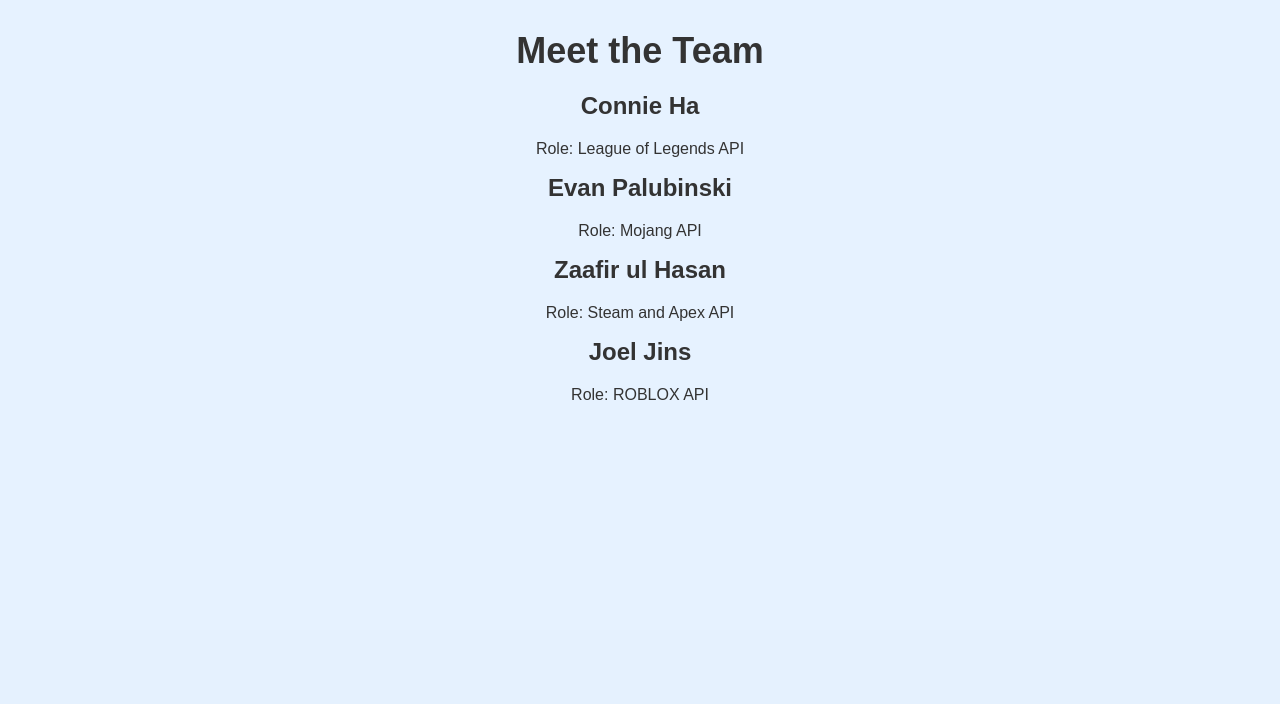
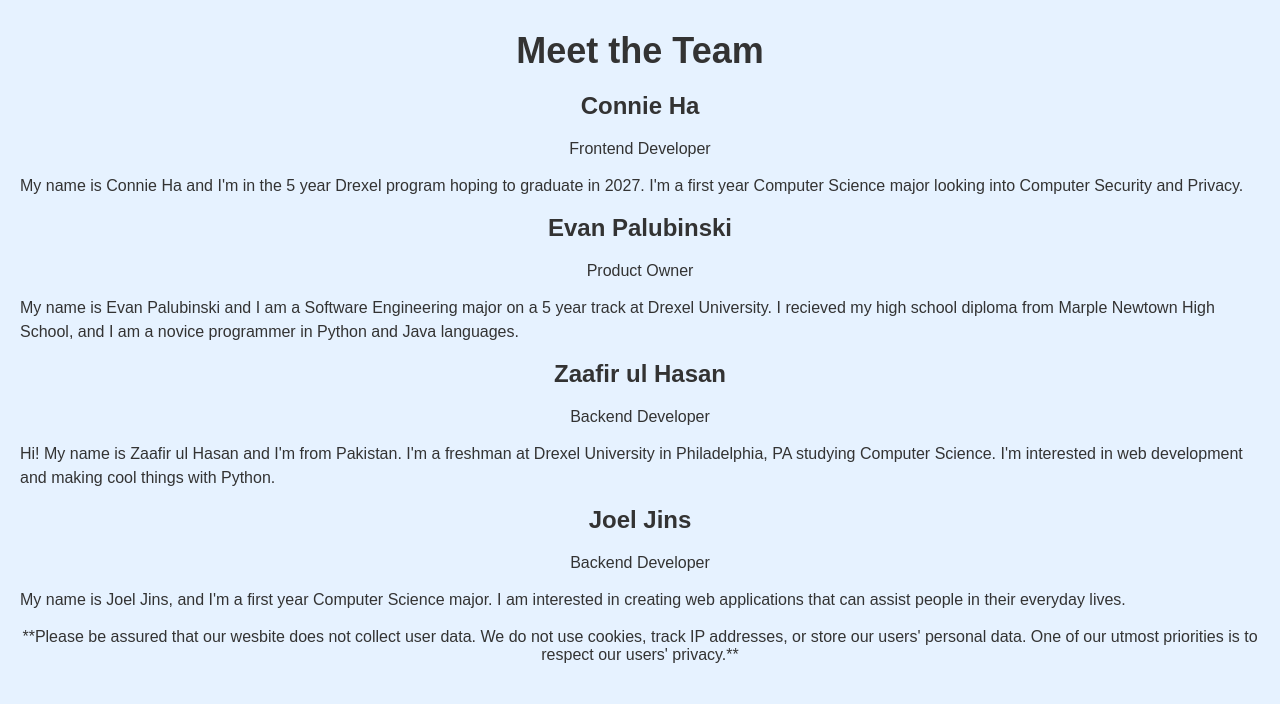
Before and after one commit to ZaafirUlHasan/TrackIt, a Flask app: page /About.html in a window 1280 px wide. Shown: the part 170-874 px from the top of the page. Before the commit the page ends 570 px from the top, so only its background shows below. Run offline with Flask 3, Linux system fonts and the light colour scheme.

Commit message:
DESCRIBE COMMIT IN A FEW WORDS

```diff
--- a/TrackIt/templates/About.html
+++ b/TrackIt/templates/About.html
@@ -75,11 +75,18 @@
 		<section>
 			<h1><center>Meet the Team</center></h1>
 			<h2><center>Connie Ha</center></h2>
-      <p><center>Role: League of Legends API</center></p>
+      <p><center>Frontend Developer</center></p>
+<p> My name is Connie Ha and I'm in the 5 year Drexel program hoping to graduate in 2027. I'm a first year Computer Science major looking into Computer Security and Privacy. </p>
       <h2><center>Evan Palubinski</center></h2>
-      <p><center>Role: Mojang API</center></p>
+<p><center>Product Owner</center></p>
+<p>My name is Evan Palubinski and I am a Software Engineering major on a 5 year track at Drexel University. I recieved my high school diploma from Marple Newtown High School, and I am a novice programmer in
+Python and Java languages. </p>
       <h2><center>Zaafir ul Hasan</center></h2>
-      <p><center>Role: Steam and Apex API</center></p>
+      <p><center>Backend Developer</center></p>
+<p>Hi! My name is Zaafir ul Hasan and I'm from Pakistan. I'm a freshman at Drexel University in Philadelphia, PA studying Computer Science. I'm interested in web development and making cool things
+ with Python. </p>
       <h2><center>Joel Jins</center></h2>
-      <p><center>Role: ROBLOX API</center></p>
+      <p><center>Backend Developer</center></p>
+<p>My name is Joel Jins, and I'm a first year Computer Science major. I am interested in creating web applications that can assist people in their everyday lives. </p>
+      <p><center>**Please be assured that our wesbite does not collect user data. We do not use cookies, track IP addresses, or store our users' personal data. One of our utmost priorities is to respect our users' privacy.** </center></p>
 		</section>
```
